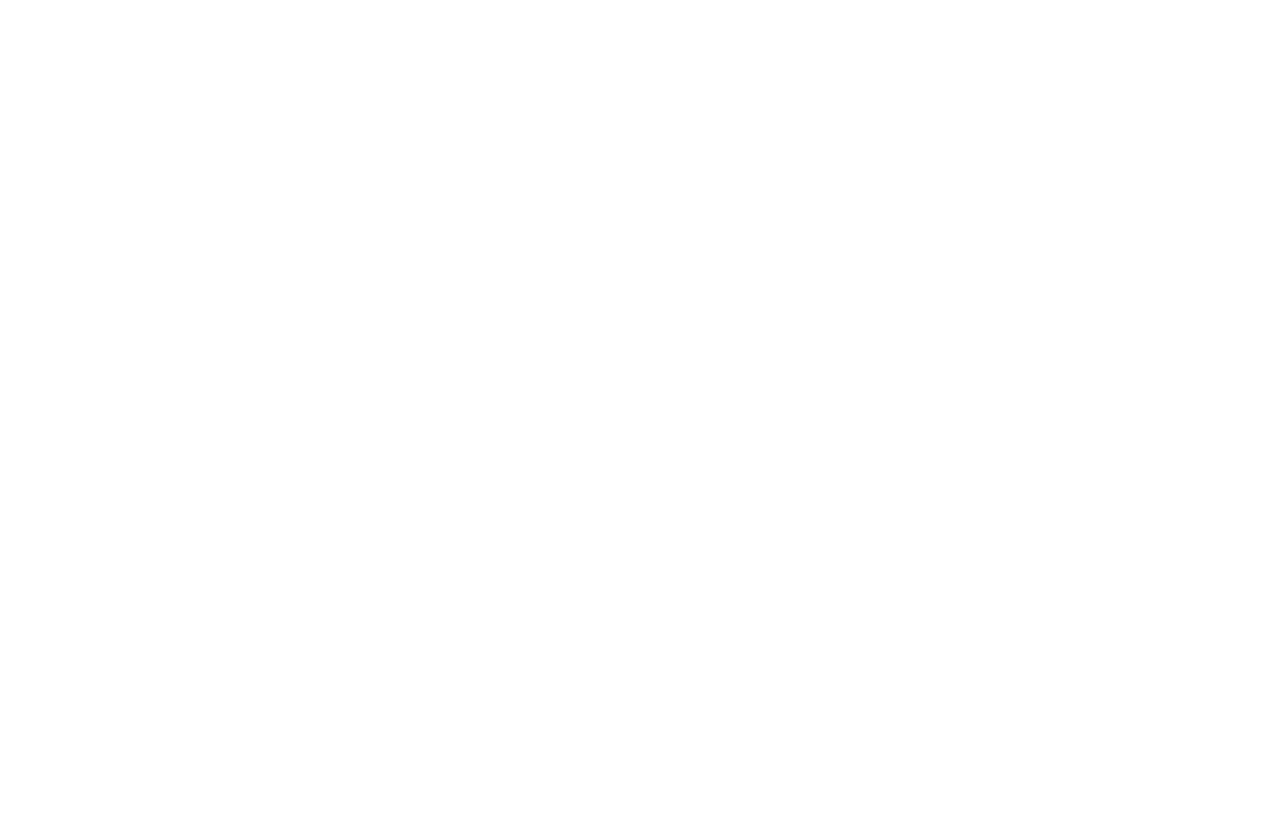
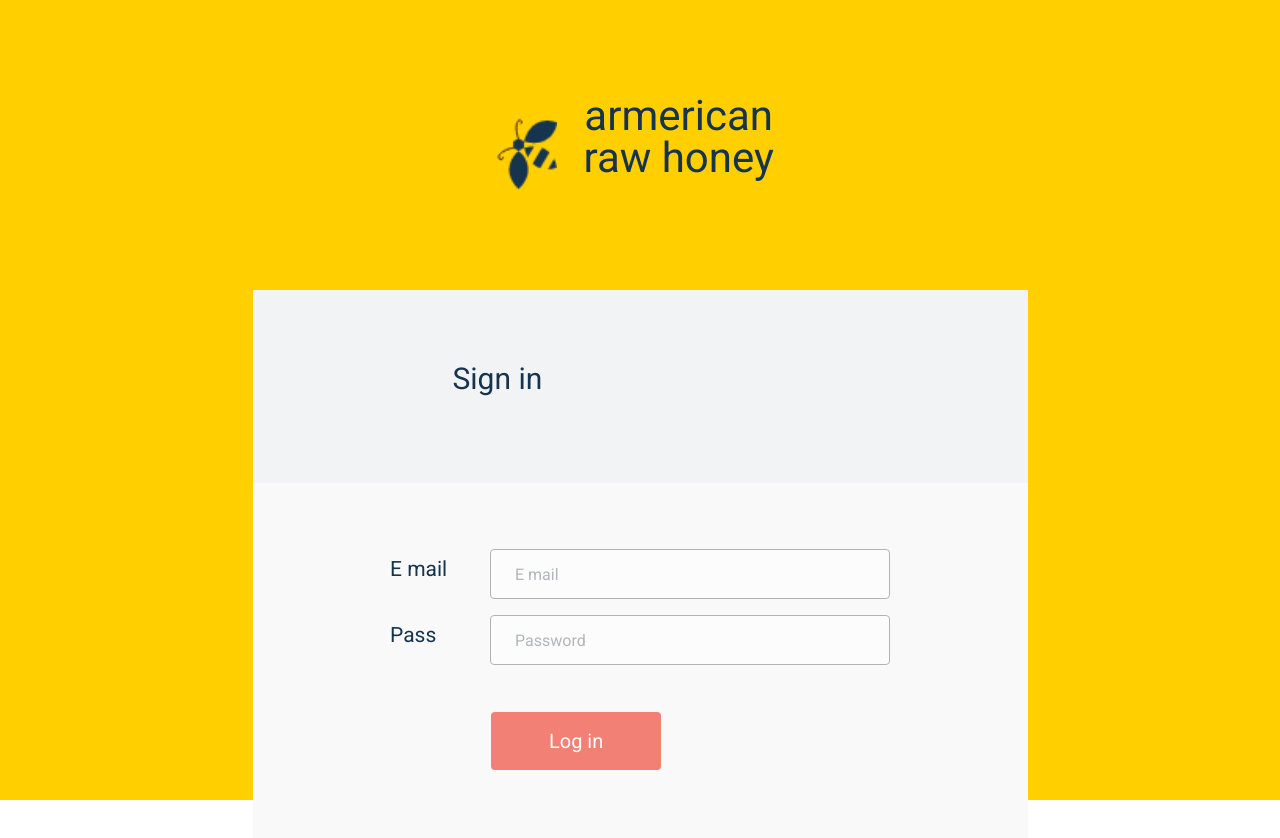
Before and after one commit to jannamryan1997/aloha, an Angular app: page /auth/login in a window 1280 px wide. Shown: the top 838 px of the page. Before the commit the page ends 800 px from the top, so only its background shows below. Built offline with nearby package versions, Linux system fonts and the light colour scheme.

Commit message:
created login page

```diff
--- a/src/app/com/annaniks/aloha/pages/auth/auth-view.html
+++ b/src/app/com/annaniks/aloha/pages/auth/auth-view.html
@@ -0,0 +1,13 @@
+<section>
+    <div class="auth-container">
+        <div class="auth-header">
+            <div class="header-content d-flex align-items-center text-center m-auto">
+                <img src="assets/images/logo.png" class="rounded  d-block logo" alt="...">
+                <p class="text">armerican raw honey</p>
+            </div>
+        </div>
+        <div class="auth-main m-auto">
+            <router-outlet></router-outlet>
+        </div>
+    </div>
+</section>
--- a/src/app/com/annaniks/aloha/pages/auth/auth-view.scss
+++ b/src/app/com/annaniks/aloha/pages/auth/auth-view.scss
@@ -0,0 +1,33 @@
+.auth-container {
+    background: #FFCF00;
+    width: 100%;
+    height: 100vh;
+
+    .auth-header {
+        padding: 95px 0;
+        .header-content {
+            width: 100%;
+            max-width: 320px;
+
+            .logo {
+                width: 90px;
+                height: 90px;
+            }
+
+            .text {
+                color: #17344F;
+                font-size: 42px;
+                line-height: 42px;
+            }
+        }
+    }
+
+    .auth-main {
+        width: 100%;
+        max-width: 775px;
+        padding-bottom: 90px;
+        background: #F9F9FA;
+
+
+    }
+}
--- a/src/app/com/annaniks/aloha/pages/auth/auth.module.ts
+++ b/src/app/com/annaniks/aloha/pages/auth/auth.module.ts
@@ -1,10 +1,11 @@
 import {NgModule} from "@angular/core";
 import { AuthRouteringModule } from './auth.routing.module';
 import { AuthView } from './auth.view';
+import { SharedModule } from '../../shared/shared.module';
 
 @NgModule({
     declarations:[AuthView],
-    imports:[AuthRouteringModule]
+    imports:[AuthRouteringModule,SharedModule]
 })
 
 export class AuthModule{}
--- a/src/app/com/annaniks/aloha/pages/auth/login/login.module.ts
+++ b/src/app/com/annaniks/aloha/pages/auth/login/login.module.ts
@@ -1,10 +1,12 @@
 import { NgModule } from "@angular/core";
 import { LoginRoutingModule } from './login.routing.module';
 import { LoginView } from './login.view';
+import { FormsModule,ReactiveFormsModule } from '@angular/forms';
+import { CommonModule } from '@angular/common';
 
 @NgModule({
     declarations: [LoginView],
-    imports: [LoginRoutingModule]
+    imports: [LoginRoutingModule,FormsModule,ReactiveFormsModule,CommonModule]
 })
 
 export class LoginModule { }
--- a/src/app/com/annaniks/aloha/pages/auth/login/login.view.html
+++ b/src/app/com/annaniks/aloha/pages/auth/login/login.view.html
@@ -1 +1,30 @@
-<div>log</div>
+<form [formGroup]="logIn">
+    <div class="login-form-content">
+        <div class="login-form-header d-flex">
+            <p class="text">Sign in</p>
+        </div>
+        <div id="logreg-forms" class="login-form">
+            <div class="form-group d-flex align-items-center">
+                <div class="label-wrapper">
+                    <label class="label">E mail</label>
+                </div>
+
+                <input type="email" id="inputEmail" formControlName="email" class="form-control input"
+                    placeholder="E mail" [ngClass]="{'border':checkIsValid('email')}">
+            </div>
+
+            <div class="form-group d-flex align-items-center">
+                <div class="label-wrapper">
+                    <label class="label">Pass</label>
+                </div>
+
+                <input type="password" id="inputPassword" formControlName="password" class="form-control input"
+                    placeholder="Password" [ngClass]="{'border':checkIsValid('password')}">
+
+            </div>
+
+            <button class="btn login-btn cursor-pointer" type="submit" (click)="onSubmit()"
+                [disabled]="logIn.invalid">Log in</button>
+        </div>
+    </div>
+</form>
--- a/src/app/com/annaniks/aloha/pages/auth/login/login.view.scss
+++ b/src/app/com/annaniks/aloha/pages/auth/login/login.view.scss
@@ -0,0 +1,49 @@
+.login-form-content {
+    .login-form-header {
+        background: #F2F3F5;
+        padding: 66px 0;
+        .text {
+            color: #17344F;
+            font-size: 30px;
+            margin-left: 200px;
+        }
+    }
+    .login-form {
+        width: 100%;
+        max-width: 500px;
+        margin: 66px auto;
+        .form-group {
+            width: 100%;
+            .input {
+                width: calc(100% - 100px);
+                max-height: 48px;
+                background: #FFFFFF 0% 0% no-repeat padding-box;
+                border: 1px solid #707070;
+                opacity: 0.5;
+                padding: 24px;
+            }
+
+            .label-wrapper {
+                width: 100px;
+
+                .label {
+                    color: #17344F;
+                    font-size: 21px;
+                }
+            }
+        }
+        .login-btn {
+            background: #F1412E 0% 0% no-repeat padding-box;
+            border-radius: 5px;
+            font-size: 20px;
+            color: #FFFFFF;
+            margin-left: 100px;
+            margin-top: 30px;
+            padding: 14px 58px;
+        }
+    }
+}
+
+.border{
+    border: 1px solid red !important;
+}
--- a/src/app/com/annaniks/aloha/pages/auth/login/login.view.ts
+++ b/src/app/com/annaniks/aloha/pages/auth/login/login.view.ts
@@ -1,4 +1,5 @@
 import { Component, OnInit } from "@angular/core";
+import { FormGroup, FormBuilder, Validators } from '@angular/forms';
 
 @Component({
     selector: "auth-login",
@@ -7,8 +8,22 @@
 })
 
 export class LoginView implements OnInit {
+    public logIn: FormGroup;
 
-    constructor() { }
+    constructor(private _fb: FormBuilder) { }
 
-    ngOnInit() { }
+    ngOnInit() {
+        this._formBuilder();
+    }
+
+    private _formBuilder(): void {
+        this.logIn = this._fb.group({
+            email: [null, Validators.required],
+            password: [null, Validators.required]
+        })
+    }
+    public checkIsValid(controlName): boolean {
+        return this.logIn.get(controlName).hasError('required') && this.logIn.get(controlName).touched;
+    }
+
 }
```
Also changed, not shown: src/app/com/annaniks/aloha/shared/shared.module.ts (+4 -3 lines), src/assets/images/logo.png (added).
